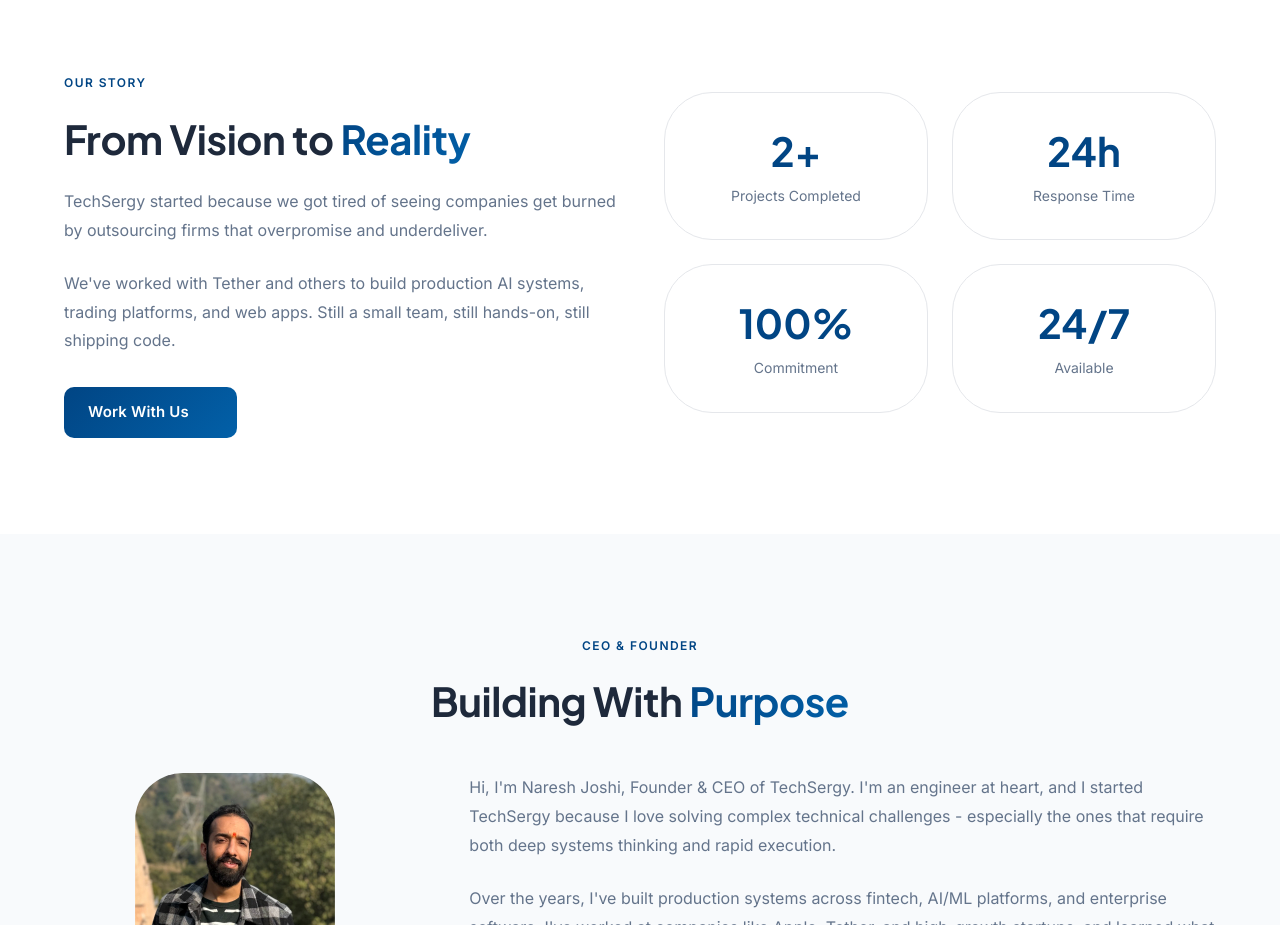
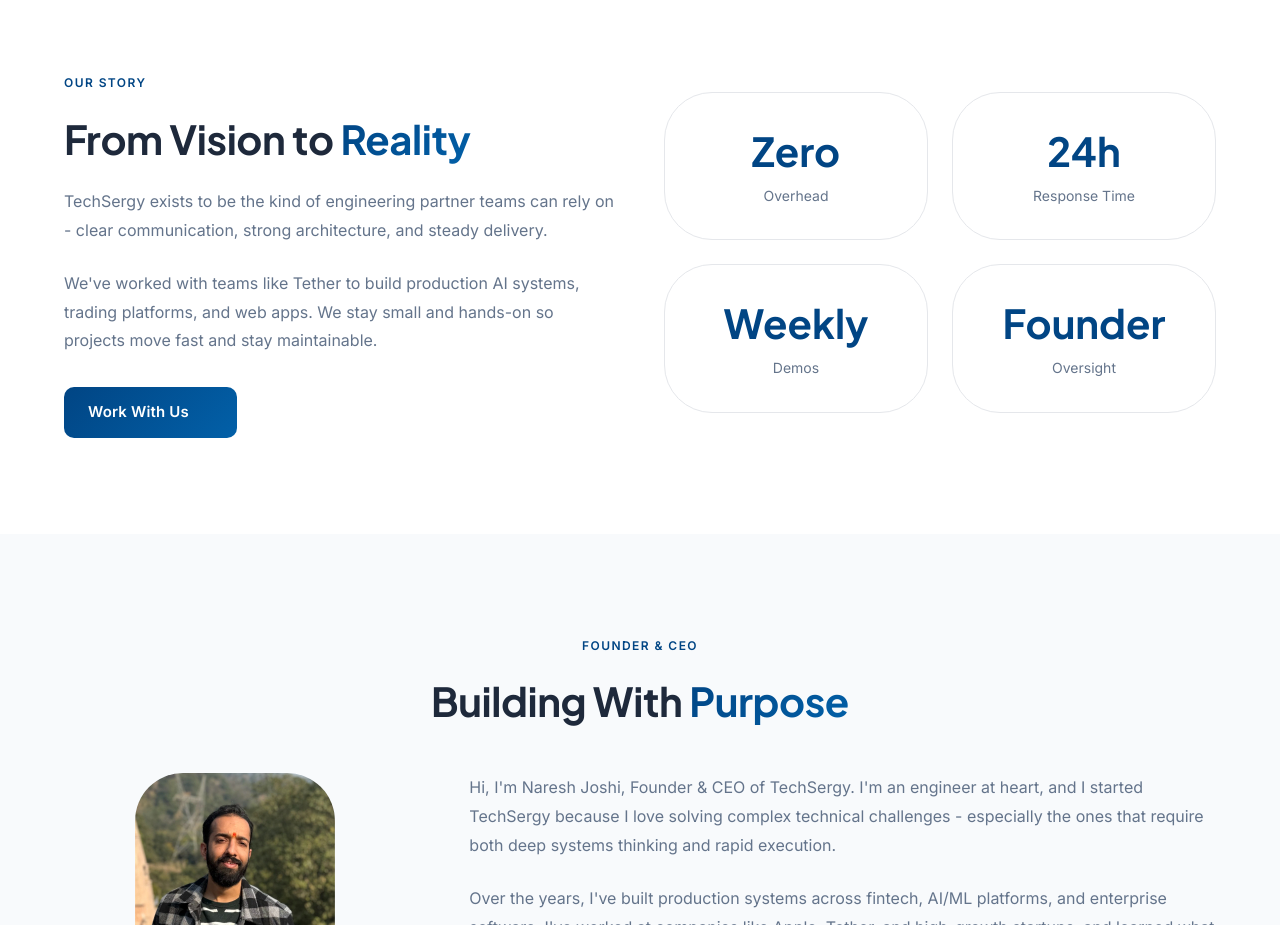
Before and after one commit to Joshi004/dhelogic, a React (Vite) app: page /about in a window 1280 px wide. Shown: the part 2020-2945 px from the top of the page. Built offline with nearby package versions, Linux system fonts and the light colour scheme; some icons are missing.

Commit message:
Chnage ABout page

```diff
--- a/src/pages/About.jsx
+++ b/src/pages/About.jsx
@@ -428,16 +428,16 @@
                   variant="body1"
                   sx={{ color: 'text.secondary', mb: 3, lineHeight: 1.8 }}
                 >
-                  TechSergy started because we got tired of seeing companies get burned
-                  by outsourcing firms that overpromise and underdeliver.
+                  TechSergy exists to be the kind of engineering partner teams can rely on -
+                  clear communication, strong architecture, and steady delivery.
                 </Typography>
                 <Typography
                   variant="body1"
                   sx={{ color: 'text.secondary', mb: 4, lineHeight: 1.8 }}
                 >
-                  We've worked with Tether and others to build production AI systems,
-                  trading platforms, and web apps. Still a small team, still hands-on,
-                  still shipping code.
+                  We've worked with teams like Tether to build production AI systems,
+                  trading platforms, and web apps. We stay small and hands-on so
+                  projects move fast and stay maintainable.
                 </Typography>
                 <Button
                   component={Link}
@@ -464,10 +464,10 @@
                 }}
               >
                 {[
-                  { value: '2+', label: 'Projects Completed' },
+                  { value: 'Zero', label: 'Overhead' },
                   { value: '24h', label: 'Response Time' },
-                  { value: '100%', label: 'Commitment' },
-                  { value: '24/7', label: 'Available' },
+                  { value: 'Weekly', label: 'Demos' },
+                  { value: 'Founder', label: 'Oversight' },
                 ].map((stat, index) => (
                   <Box
                     key={index}
@@ -529,7 +529,7 @@
               textAlign: 'center',
             }}
           >
-            CEO & Founder
+            Founder & CEO
           </Typography>
           <Typography
             variant="h2"
```
